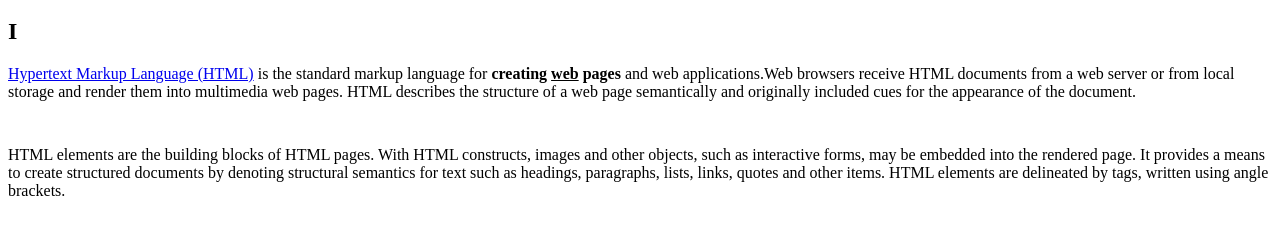
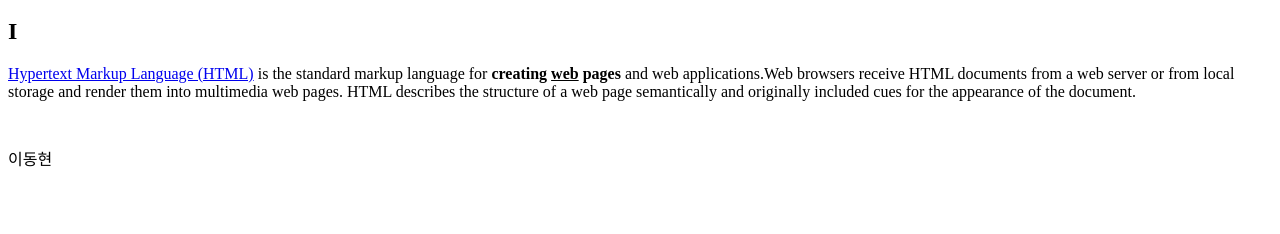
Before and after one commit to MasterQA08/web1, a plain HTML site: page 4.html in a window 1280 px wide. Shown: the part 136-370 px from the top of the page. Drawn offline with Linux system fonts and the light colour scheme.

Commit message:
Update 4.html

```diff
--- a/4.html
+++ b/4.html
@@ -13,7 +13,7 @@
   </ol>
   <h2>I</h2>
   <p><a href="https://www.w3.org/TR/html5/" target="_blank" title="html5 speicification">Hypertext Markup Language (HTML)</a> is the standard markup language for <strong>creating <u>web</u> pages</strong> and web applications.Web browsers receive HTML documents from a web server or from local storage and render them into multimedia web pages. HTML describes the structure of a web page semantically and originally included cues for the appearance of the document.
-  </p><p style="margin-top:45px;">HTML elements are the building blocks of HTML pages. With HTML constructs, images and other objects, such as interactive forms, may be embedded into the rendered page. It provides a means to create structured documents by denoting structural semantics for text such as headings, paragraphs, lists, links, quotes and other items. HTML elements are delineated by tags, written using angle brackets.
+  </p><p style="margin-top:45px;"> 이동현
   </p>
 </body>
 </html>
```
